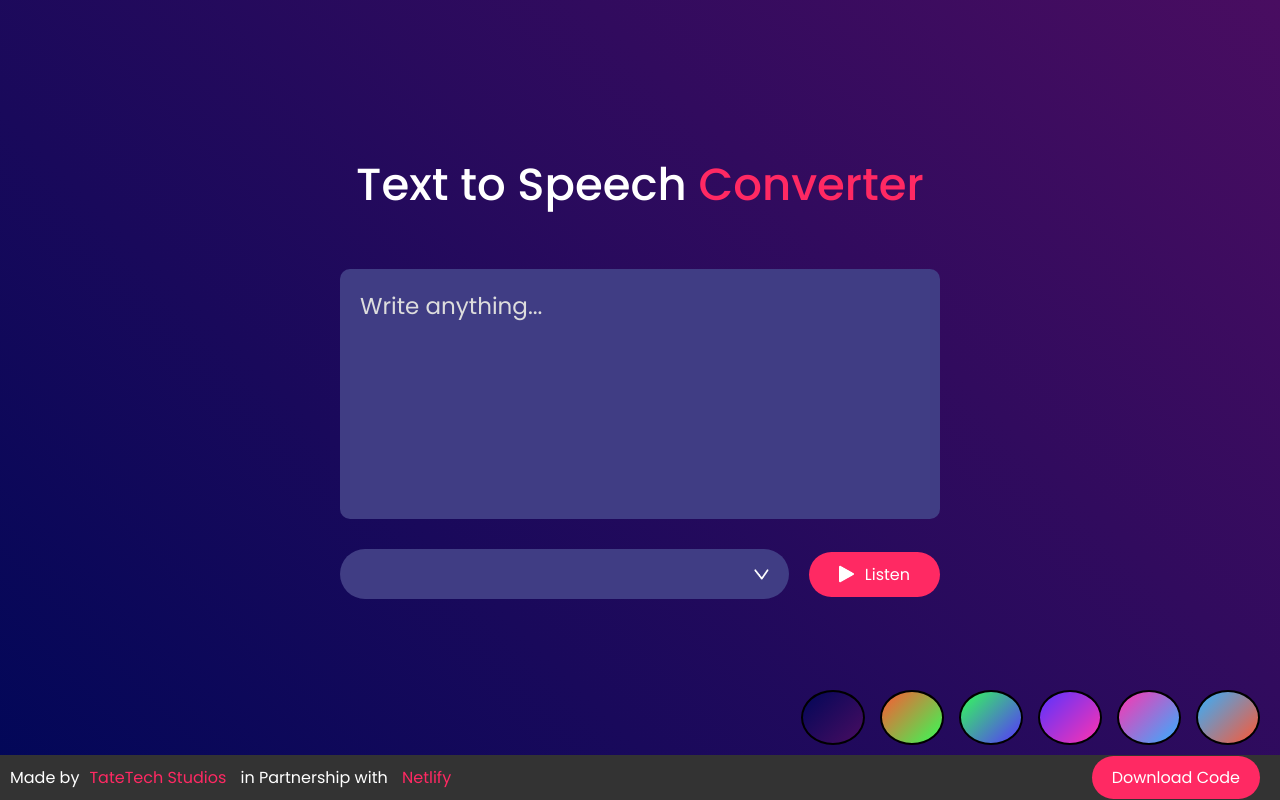
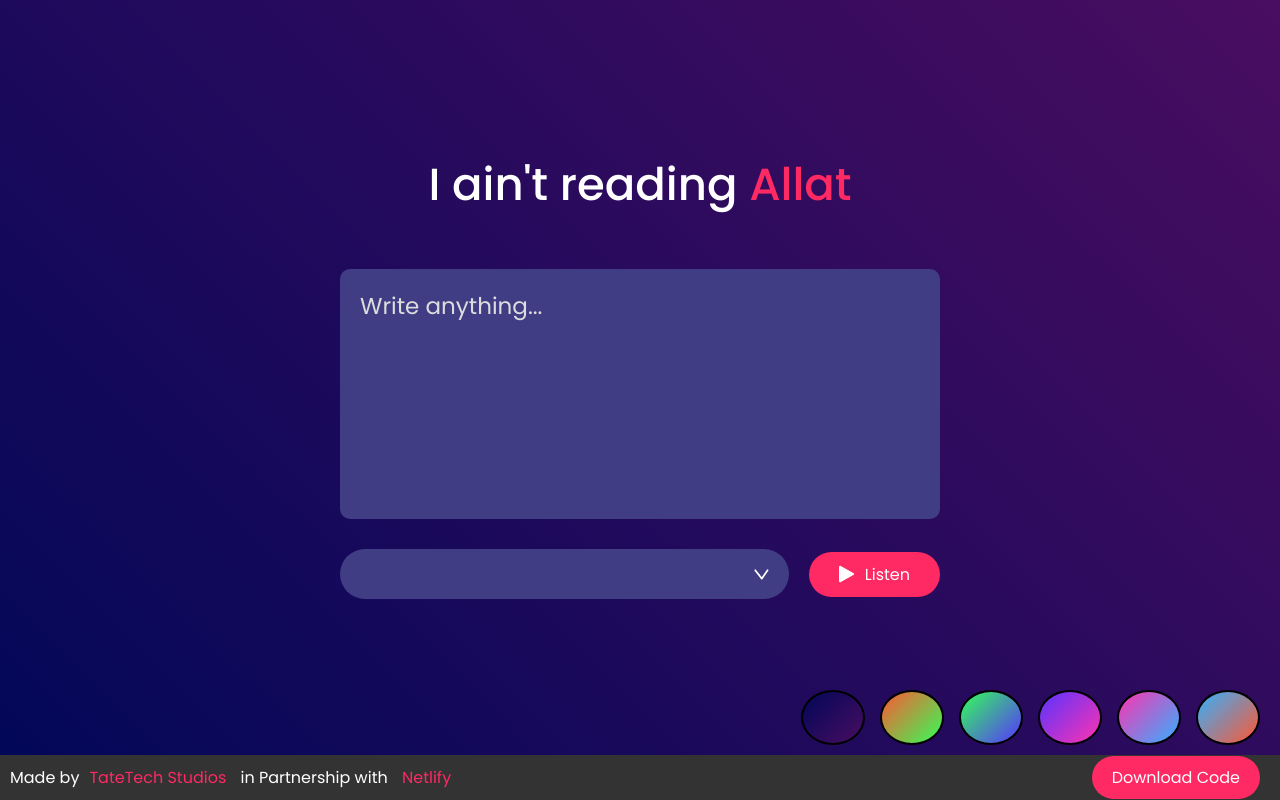
Before and after one commit to CharlesTate/TexttoSpeechJS, a plain HTML site: page index.html in a window 1280 px wide. Drawn offline with Linux system fonts and the light colour scheme.

Commit message:
Update index.html

```diff
--- a/index.html
+++ b/index.html
@@ -3,12 +3,12 @@
 <head>
     <meta charset="UTF-8">
     <meta name="viewport" content="width=device-width, initial-scale=1.0">
-    <title>Text To Speech || TateTech Studios</title>
+    <title>I ain't reading allat || TateTech Studios</title>
     <link rel="stylesheet" href="style.css">
 </head>
 <body>
     <div class="hero">
-        <h1>Text to Speech <span>Converter</span></h1>
+        <h1>I ain't reading <span>Allat</span></h1>
         <textarea placeholder="Write anything..."></textarea>
         <div class="row">
             <select></select>
```
